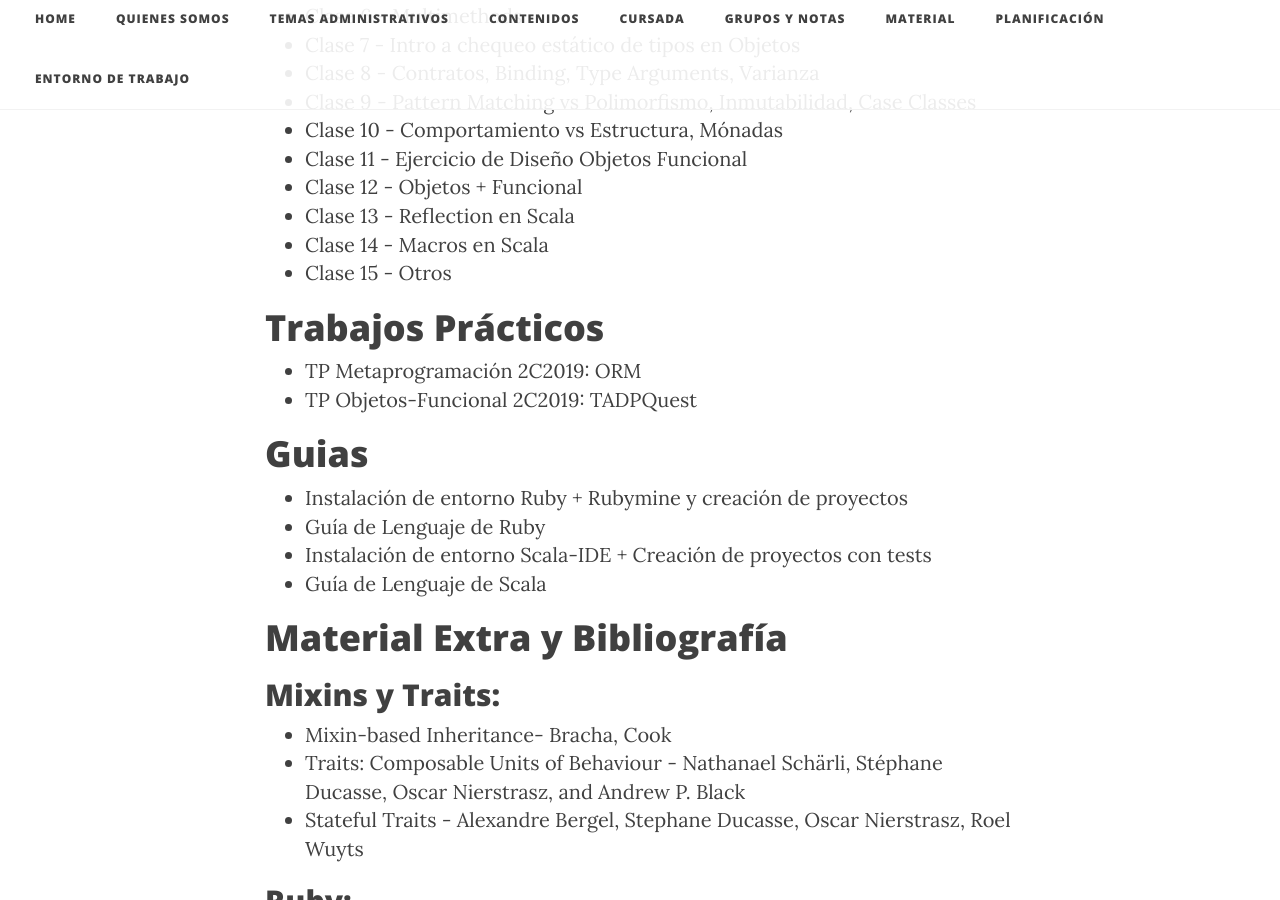
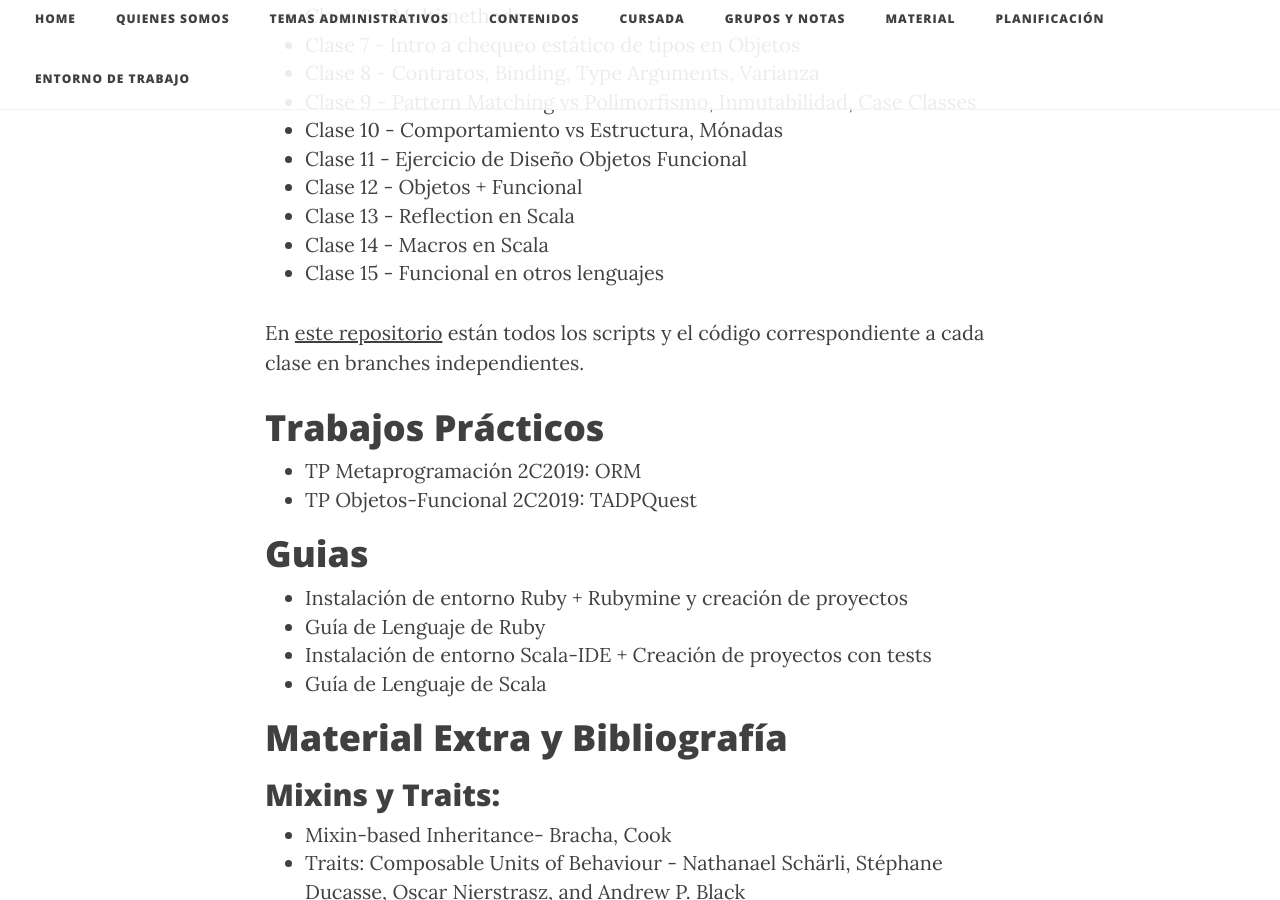
Before and after one commit to tadp-utn-frba/tadp-utn-frba.github.io, a Jekyll site: the page built from material.md, in a window 1280 px wide and 900 px high, scrolled down 842 px. Built offline with Jekyll 4.4.1, drawn with Linux system fonts in a browser that asks for light colours; nearby versions of some CDN libraries.

Commit message:
Update material.md

```diff
--- a/material.md
+++ b/material.md
@@ -24,7 +24,9 @@ permalink: /material/
 * [Clase 12 - Objetos + Funcional](/scripts/clase_12/)
 * [Clase 13 - Reflection en Scala](/scripts/clase_13/)
 * [Clase 14 - Macros en Scala](/scripts/clase_14/)
-* [Clase 15 - Otros](/scripts/clase_15/)
+* [Clase 15 - Funcional en otros lenguajes](/scripts/clase_15/)
+
+En [este repositorio](https://github.com/tadp-utn-frba/tadp-clases) están todos los scripts y el código correspondiente a cada clase en branches independientes.
 
 # Trabajos Prácticos
 * [TP Metaprogramación 2C2019: ORM](https://docs.google.com/document/d/1vcO9zEx9IXBpozApFpZ2tBKyhY4K4jqjjP5g0fqEU84/edit#)
```
